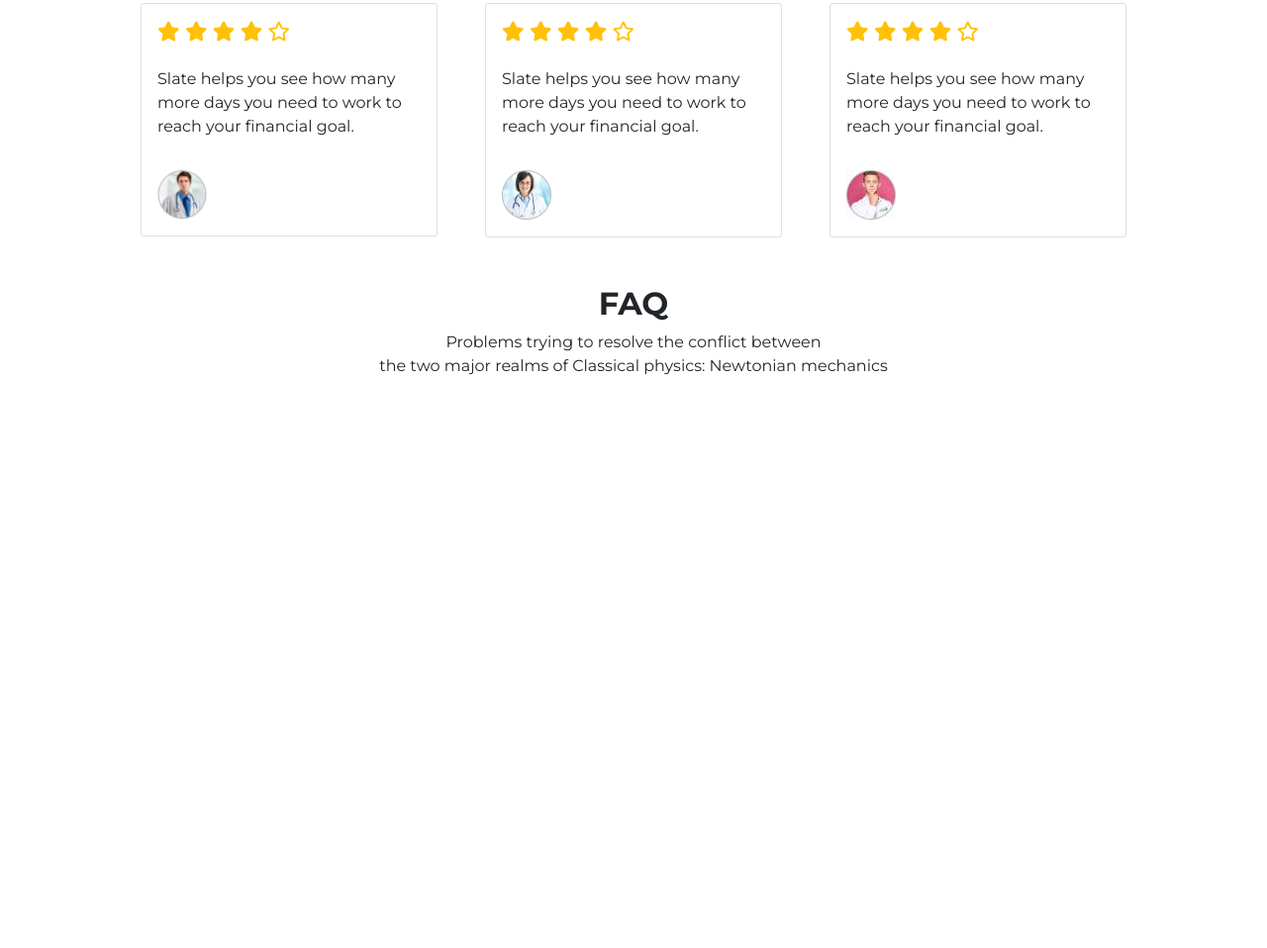
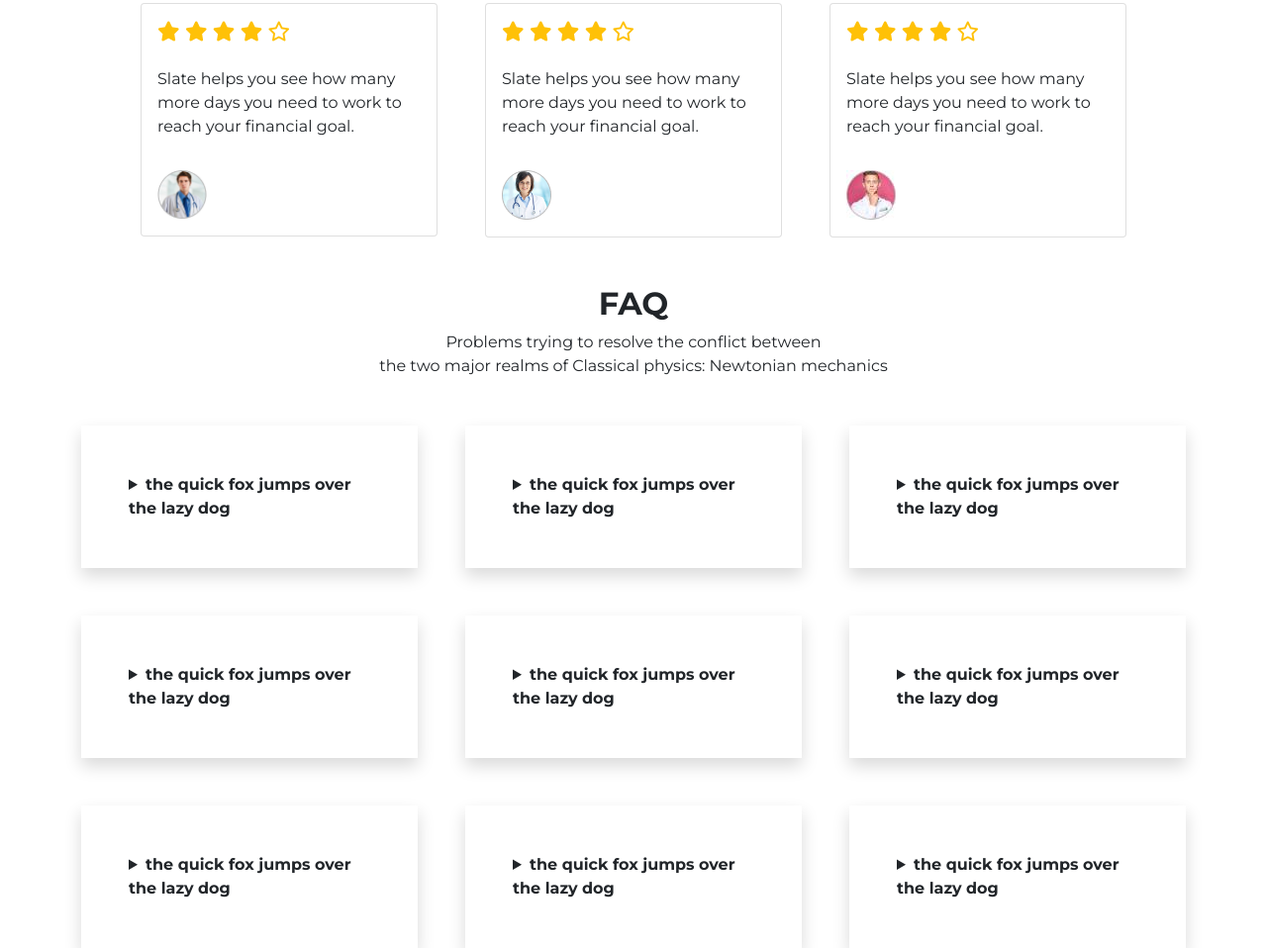
Before and after one commit to sabihaohi/doctor-appoinment, a plain HTML site: page index.html in a window 1280 px wide. Shown: the part 943-1901 px from the top of the page at 99% size. Before the commit the page ends 1373 px from the top, so only its background shows below. Drawn offline with nearby package versions, Linux system fonts and the light colour scheme.

Commit message:
ksnaskdaidj

```diff
--- a/index.html
+++ b/index.html
@@ -181,9 +181,9 @@
                 physics: Newtonian mechanics </p>
         </section>
 
-        <!-- <section class="container">
+        <section class="container">
 
-            <div class=" row row-cols-3 g-5">
+            <div class=" row g-5">
                 <div class="col-lg-4 col-12">
                     <details class="shadow p-5">
                         <summary class="fw-bold">the quick fox jumps over the
@@ -269,7 +269,7 @@
             </div>
 
 
-        </section> -->
+        </section>
 
 
 
```
